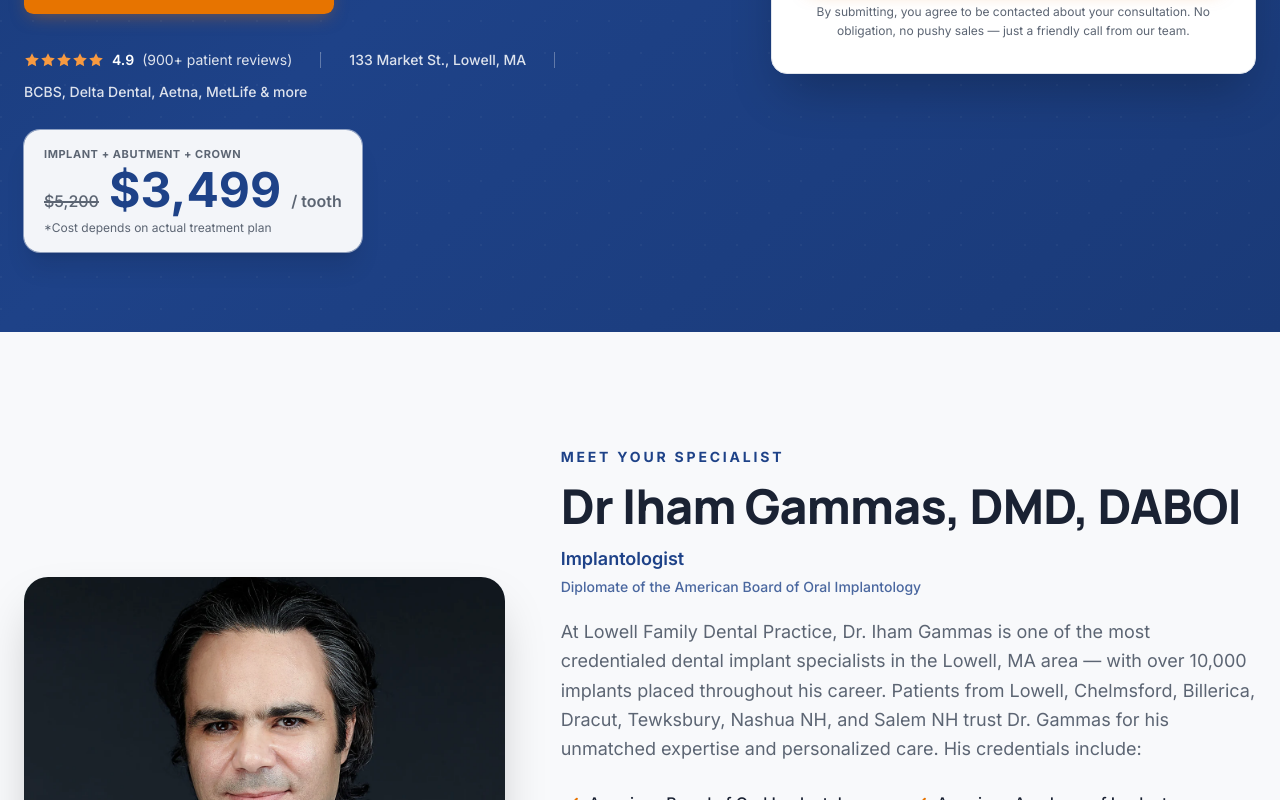
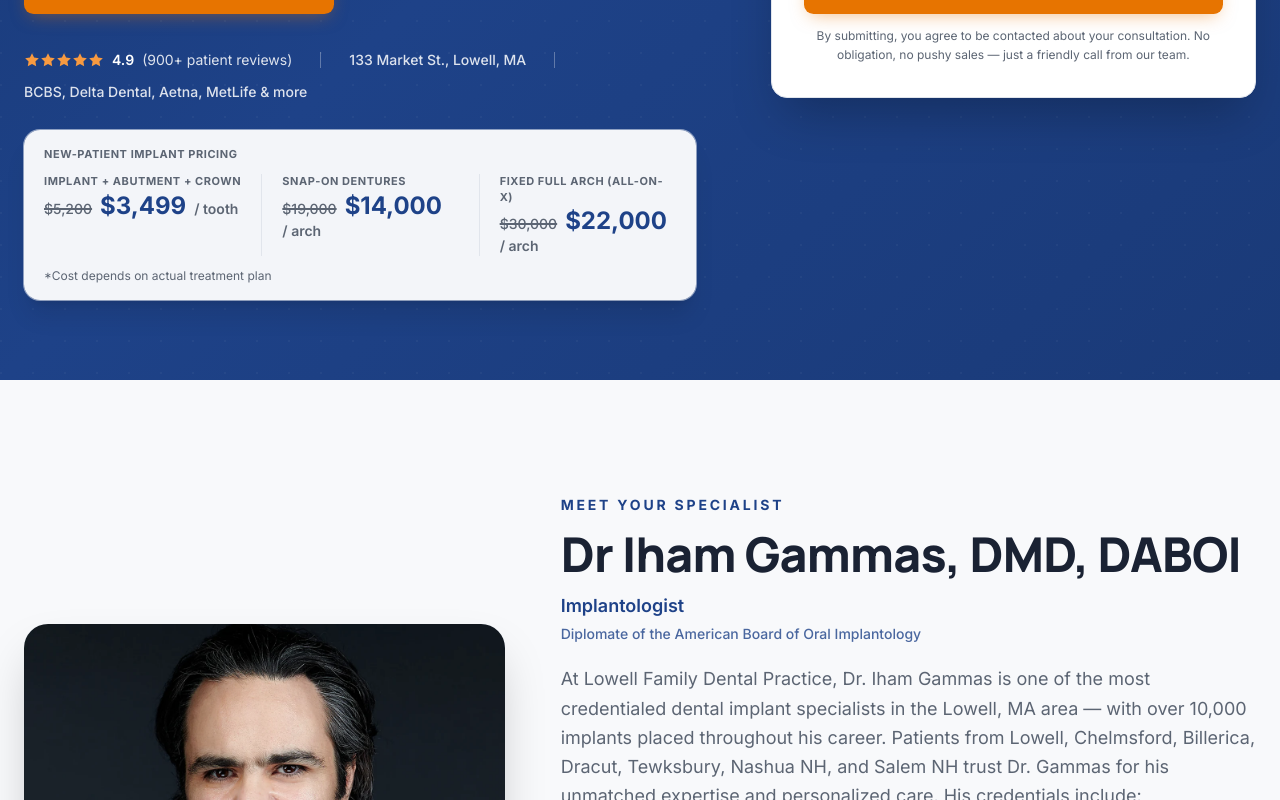
Before and after one commit to Landing-Pages-Websites/lowell-family-dental-landing, a Next.js app: page / in a window 1280 px wide. Shown: the part 780-1580 px from the top of the page. Built offline with nearby package versions, Linux system fonts and the light colour scheme.

Commit message:
feat(pricing): surface approved full-arch costs

```diff
--- a/src/components/FAQ.tsx
+++ b/src/components/FAQ.tsx
@@ -7,7 +7,7 @@
 const FAQS = [
   {
     q: "How much do dental implants cost in Lowell?",
-    a: "Implant costs vary based on the number of teeth being replaced, whether you need bone grafting, and which type of crown or bridge is placed on top. We provide a written, all-inclusive treatment plan after your free consultation — no surprise add-ons. Most single implants land in the typical range you'll see online; full-arch (All-on-X) is dramatically less per tooth than placing implants individually. We also offer 0% financing on qualifying treatment plans.",
+    a: "Our new-patient implant pricing is straightforward: a single implant is $3,499 per tooth including the implant, abutment, and crown; snap-on dentures are $14,000 per arch; and a fixed full arch (All-on-X) is $22,000 per arch. *Cost depends on actual treatment plan — we provide a written, all-inclusive plan after your free consultation, with no surprise add-ons. We also offer 0% financing on qualifying treatment plans.",
   },
   {
     q: "Does the procedure hurt?",
--- a/src/components/Hero.tsx
+++ b/src/components/Hero.tsx
@@ -4,6 +4,27 @@
 import { LeadForm } from "./LeadForm";
 import { Reveal } from "./Reveal";
 import { PHONE, PHONE_HREF } from "./Brand";
+
+const HERO_PRICES = [
+  {
+    label: "Implant + Abutment + Crown",
+    oldPrice: "$5,200",
+    price: "$3,499",
+    unit: "/ tooth",
+  },
+  {
+    label: "Snap-on Dentures",
+    oldPrice: "$19,000",
+    price: "$14,000",
+    unit: "/ arch",
+  },
+  {
+    label: "Fixed Full Arch (All-on-X)",
+    oldPrice: "$30,000",
+    price: "$22,000",
+    unit: "/ arch",
+  },
+] as const;
 
 export function Hero() {
   return (
@@ -116,23 +137,35 @@
             </div>
           </Reveal>
           <Reveal variant="up" delay={460} className="order-7 lg:order-none mt-6 lg:mt-7">
-            {/* Promo price callout — mirrors the below-fold single-tooth block, adapted for the dark hero */}
-            <div className="inline-flex flex-col rounded-2xl bg-white/95 backdrop-blur px-5 py-4 shadow-xl ring-1 ring-white/50">
+            {/* Promo price callout — mirrors the below-fold implant blocks, adapted for the dark hero */}
+            <div className="flex flex-col rounded-2xl bg-white/95 backdrop-blur px-5 py-4 shadow-xl ring-1 ring-white/50 max-w-2xl">
               <div className="text-[11px] font-bold uppercase tracking-wider text-[var(--color-text-muted)]">
-                Implant + Abutment + Crown
+                New-patient implant pricing
               </div>
-              <div className="mt-1 flex items-baseline gap-2.5">
-                <span className="text-base font-medium text-[var(--color-text-muted)] line-through decoration-2">
-                  $5,200
-                </span>
-                <span className="text-4xl sm:text-5xl font-extrabold text-[var(--color-primary)] leading-none">
-                  $3,499
-                </span>
-                <span className="text-base font-semibold text-[var(--color-text-muted)]">
-                  / tooth
-                </span>
+              <div className="mt-3 grid gap-y-3.5 sm:grid-cols-3 sm:gap-x-5">
+                {HERO_PRICES.map((p, i) => (
+                  <div
+                    key={p.label}
+                    className={i > 0 ? "sm:pl-5 sm:border-l sm:border-[var(--color-border)]" : ""}
+                  >
+                    <div className="text-[11px] font-bold uppercase tracking-wider text-[var(--color-text-muted)] leading-snug">
+                      {p.label}
+                    </div>
+                    <div className="mt-1 flex flex-wrap items-baseline gap-x-2 gap-y-0.5">
+                      <span className="text-sm font-medium text-[var(--color-text-muted)] line-through decoration-2">
+                        {p.oldPrice}
+                      </span>
+                      <span className="text-2xl font-extrabold text-[var(--color-primary)] leading-none">
+                        {p.price}
+                      </span>
+                      <span className="text-sm font-semibold text-[var(--color-text-muted)]">
+                        {p.unit}
+                      </span>
+                    </div>
+                  </div>
+                ))}
               </div>
-              <div className="mt-1.5 text-xs text-[var(--color-text-muted)]">
+              <div className="mt-3 text-xs text-[var(--color-text-muted)]">
                 *Cost depends on actual treatment plan
               </div>
             </div>
```
